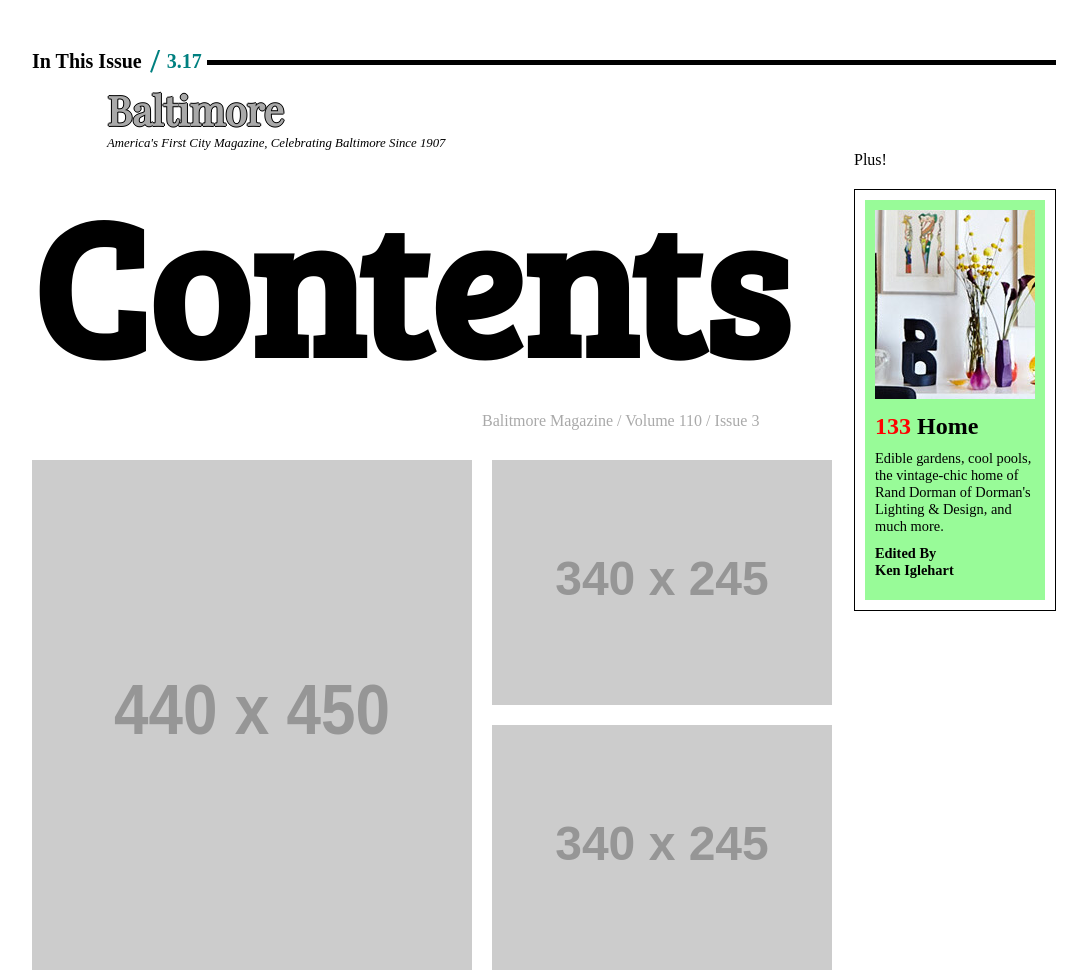
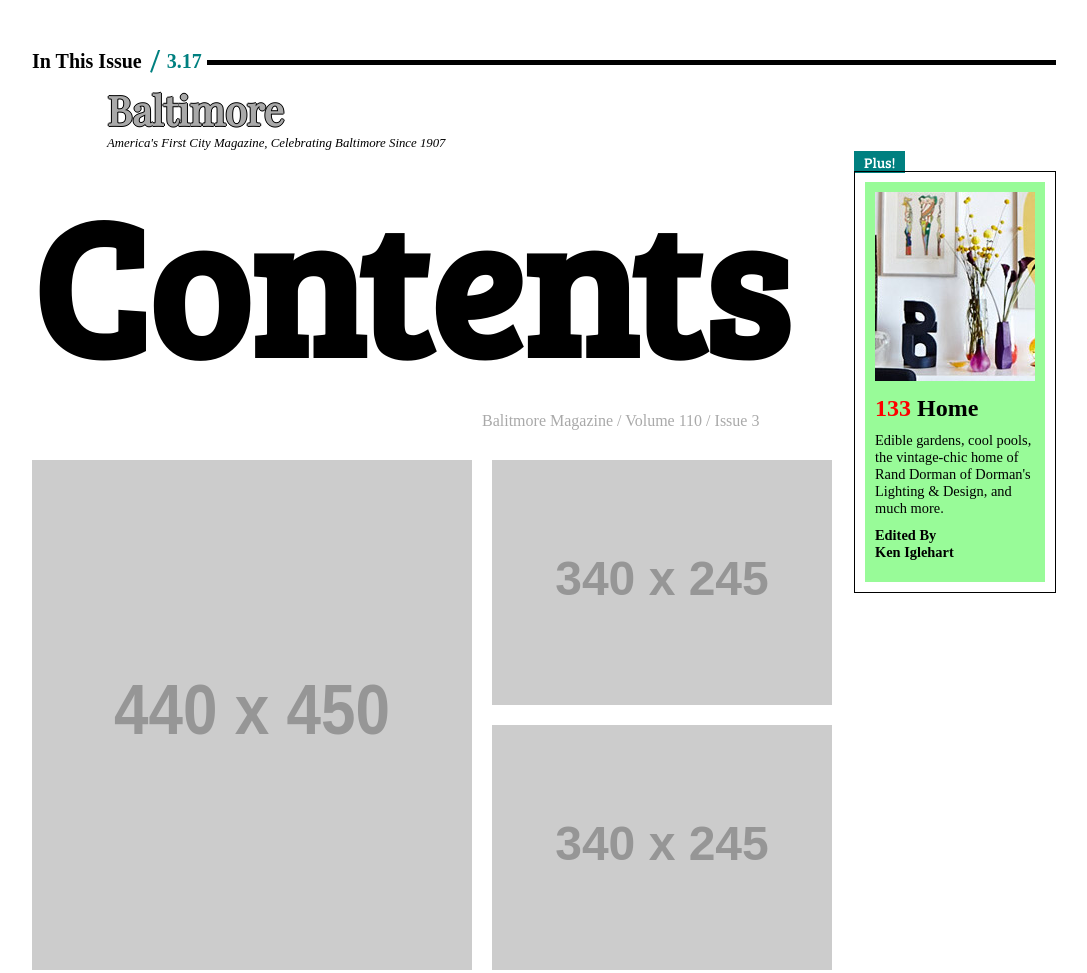
Before and after one commit to jwalten/Baltimore, a plain HTML site: page index.html in a window 1280 px wide. Shown: the top 973 px of the page, without its empty margins (96-1183 px from the left). Drawn offline with nearby package versions, Linux system fonts and the light colour scheme; placeholder pictures from the web are drawn by us.

Commit message:
add background color, position, and padding to plus box

```diff
--- a/css/main.css
+++ b/css/main.css
@@ -94,14 +94,16 @@ figure img:last-of-type {
   margin-bottom: 0;
 }
 /*----------sidebar----------*/
-sidebar #green-box span:before {
-  width: 50px;
-  height: 20px;
-  border: none;
+#plus {
   background-color: teal;
+  margin-bottom: 0;
   position: absolute;
+  font-family: 'Bree Serif', serif;
   color: white;
+  font-size: .9em;
+  padding: 1px 10px;
 }
+
 sidebar div {
   height: 420px;
   width: 200px;
--- a/index.html
+++ b/index.html
@@ -24,7 +24,7 @@
         </div>
       </section>
       <sidebar>
-        <span>Plus!</span>
+        <span div id='plus'>Plus!</span>
         <div>
           <div id="green-box">
             <img src="img/living-room.jpg">
```
